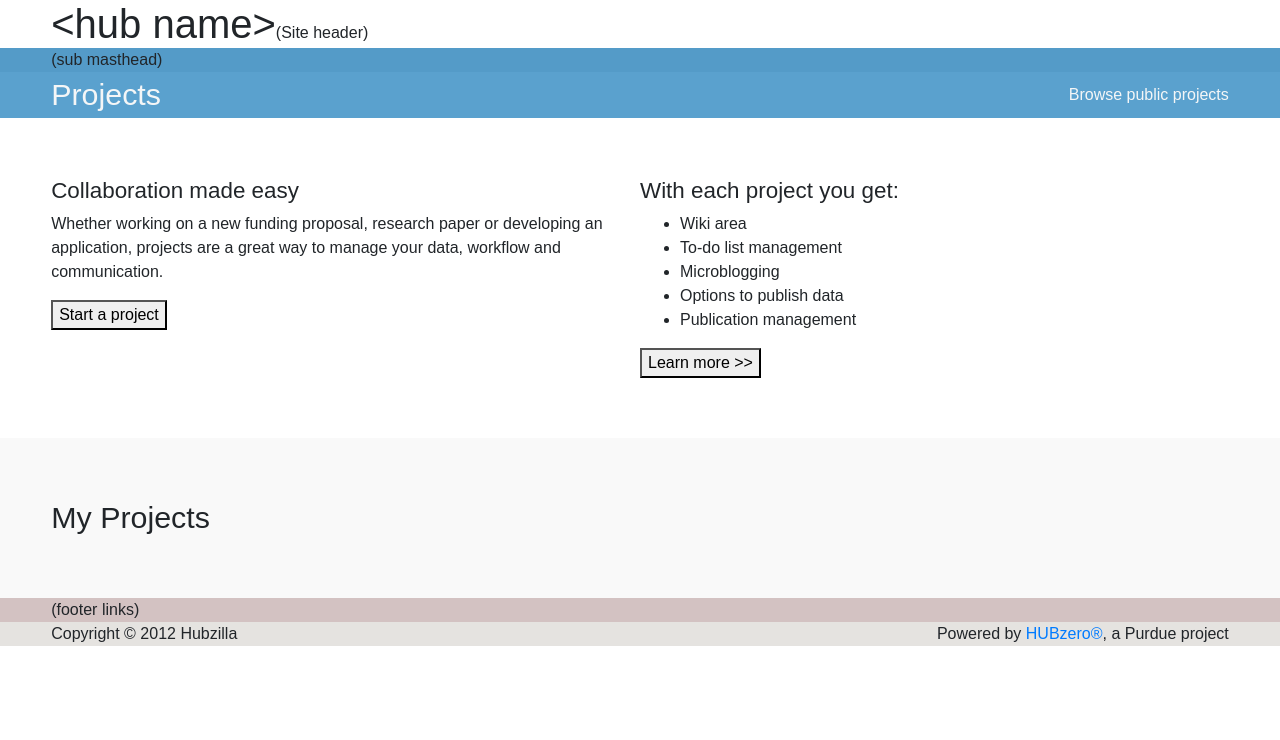
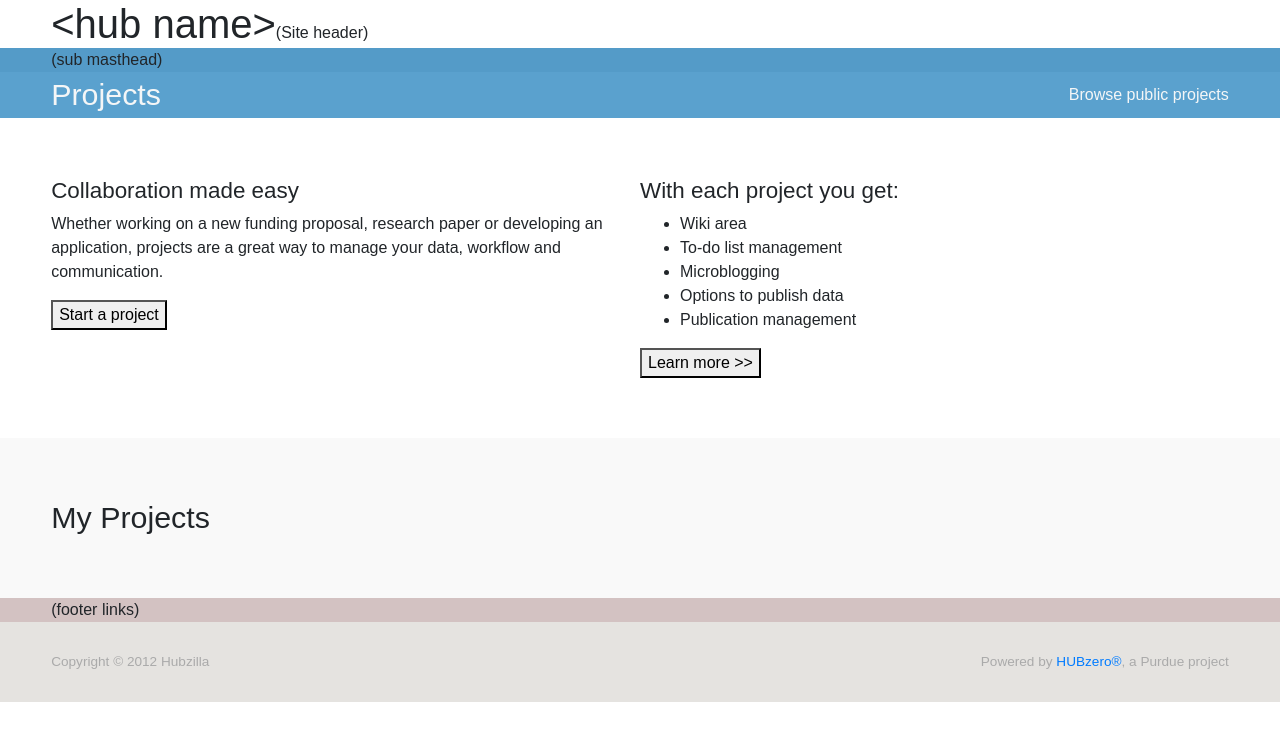
Before and after one commit to anthonyfuentes/hz_react_experiment, a React (Create React App) app: page / in a window 1280 px wide. Shown: the top 740 px of the page. Built offline with nearby package versions, Linux system fonts and the light colour scheme.

Commit message:
Update SiteFooter copy styling

```diff
--- a/src/style/siteFooter.css
+++ b/src/style/siteFooter.css
@@ -10,4 +10,8 @@
 .footer-copy {
   display: flex;
   justify-content: space-between;
+  padding-bottom: 30px;
+  padding-top: 30px;
+  color: #aaa;
+  font-size: .85em;
 }
```
